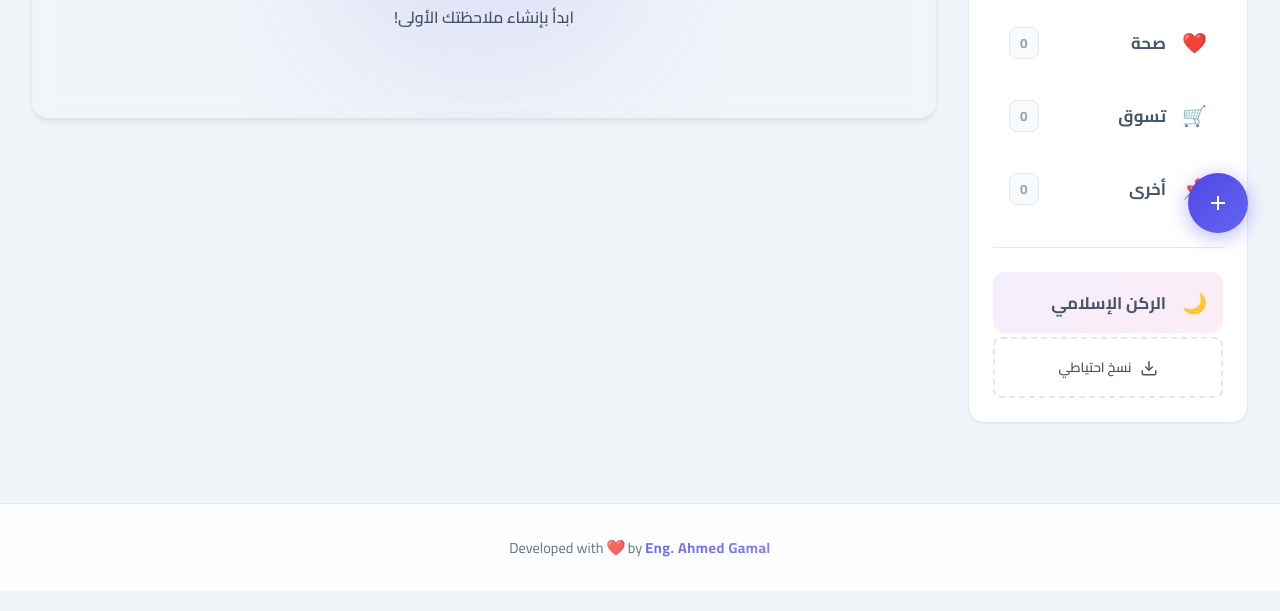
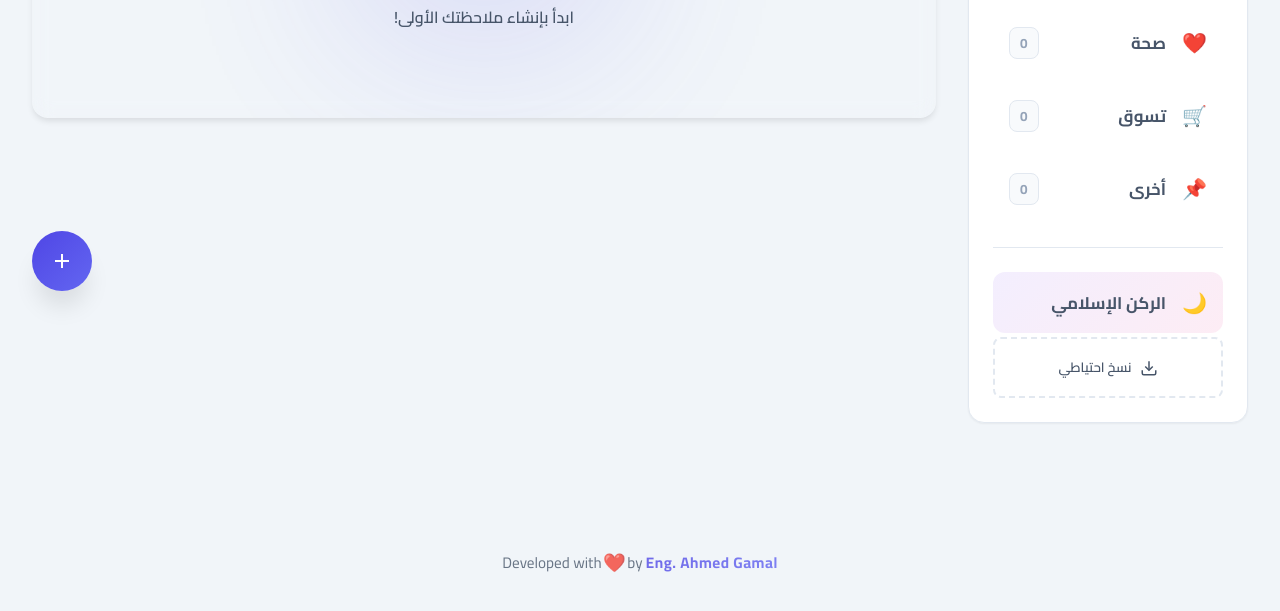
Before and after one commit to ahmedgamalmohamed121-ai/Pense-Notes-2, a website: page index.html in a window 1280 px wide. Shown: the part 477-1088 px from the top of the page. Drawn offline with Linux system fonts and the light colour scheme; no server answers.

Commit message:
Revert "إصلاح موضع زر الإضافة ليكون فوق الـ footer"
This reverts commit 3ec9e80e0a8ed7a45dfc44bcd6d71dcd76585c51.

```diff
--- a/style.css
+++ b/style.css
@@ -2061,81 +2061,3 @@ body {
     box-shadow: 0 4px 15px rgba(79, 70, 229, 0.4);
     transform: translateY(-2px);
 }
-
-/* ==================== Footer ==================== */
-.app-footer {
-    text-align: center;
-    padding: var(--spacing-xl) var(--spacing-md);
-    background: var(--bg-secondary);
-    border-top: 1px solid var(--border-color);
-    margin-top: var(--spacing-2xl);
-    color: var(--text-secondary);
-    font-size: 0.9rem;
-}
-
-.heart {
-    color: #e74c3c;
-    animation: heartbeat 1.5s ease-in-out infinite;
-}
-
-@keyframes heartbeat {
-
-    0%,
-    100% {
-        transform: scale(1);
-    }
-
-    50% {
-        transform: scale(1.1);
-    }
-}
-
-.designer-name {
-    color: var(--primary-color);
-    font-weight: 700;
-}
-
-/* ==================== Floating Action Button ==================== */
-.fab {
-    position: fixed;
-    bottom: 90px;
-    /* رفع الزر فوق الـ footer */
-    right: var(--spacing-xl);
-    width: 60px;
-    height: 60px;
-    border-radius: 50%;
-    background: var(--gradient-primary);
-    border: none;
-    color: white;
-    box-shadow: 0 4px 20px rgba(79, 70, 229, 0.4);
-    cursor: pointer;
-    display: flex;
-    align-items: center;
-    justify-content: center;
-    transition: all var(--transition-base);
-    z-index: 50;
-}
-
-.fab:hover {
-    transform: scale(1.1) rotate(90deg);
-    box-shadow: 0 6px 25px rgba(79, 70, 229, 0.6);
-}
-
-.fab:active {
-    transform: scale(0.95);
-}
-
-/* Mobile adjustments */
-@media (max-width: 768px) {
-    .fab {
-        bottom: 80px;
-        right: var(--spacing-md);
-        width: 56px;
-        height: 56px;
-    }
-
-    .app-footer {
-        padding: var(--spacing-md);
-        font-size: 0.85rem;
-    }
-}
```
